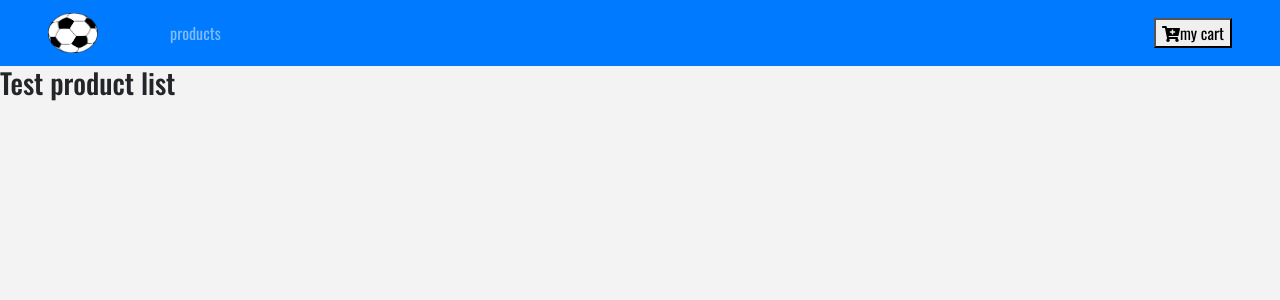
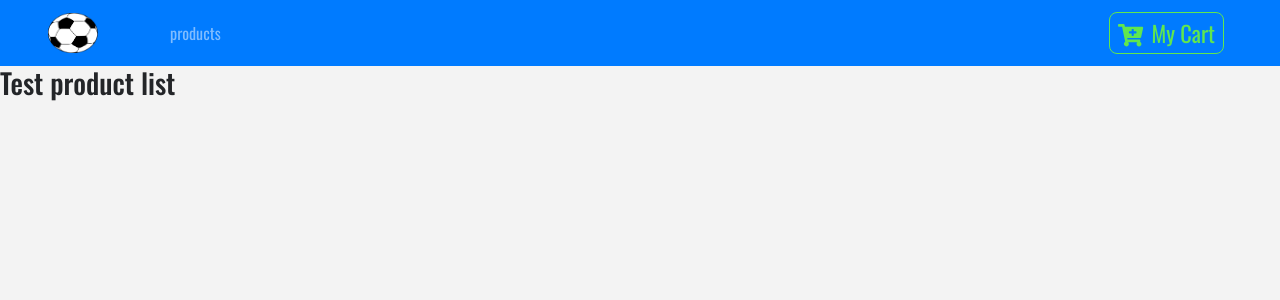
Before and after one commit to lucaspires-source/e-commerce, a React (Create React App) app: page / in a window 1280 px wide. Shown: the top 300 px of the page. Built offline with nearby package versions, Linux system fonts and the light colour scheme.

Commit message:
button implemented

```diff
--- a/src/components/Navbar.js
+++ b/src/components/Navbar.js
@@ -3,6 +3,7 @@
 import logo from "../logo.png"
 import { FontAwesomeIcon } from '@fortawesome/react-fontawesome'
 import { faCartPlus } from '@fortawesome/free-solid-svg-icons'
+import styled from "styled-components"
 export default class Navbar extends Component {
     render() {
         return (
@@ -18,12 +19,33 @@
                     </l1>
                 </ul>
                 <Link to="/cart" className="ml-auto">
-                    <button>
-                       <FontAwesomeIcon icon={faCartPlus}/>
-                       my cart
-                    </button>
+                    <ButtonContainer>
+                        <span className="mr-2">
+                            <FontAwesomeIcon icon={faCartPlus}/>
+                        </span>
+                        my cart
+                    </ButtonContainer>
                 </Link>
             </nav>
         )
     }
 }
+const ButtonContainer = styled.button`
+    text-transform:capitalize;
+    font-size:1.4rem;
+    background:transparent;
+    border:0.05rem solid var(--lightgreen);
+    color:var(--lightgreen);
+    border-radius:0.5rem;
+    padding:0.2rem 0.5rem;
+    cursor:pointer;
+    margin:0.2rem 0.5rem 0.2rem 0;
+    transition:all 0.5s ease-in-out;
+    &:hover{
+        background:var(--lightgreen);
+        color:var(--mainGreen) ;
+    }
+    &:focus{
+        outline:none
+    }
+`;
```
